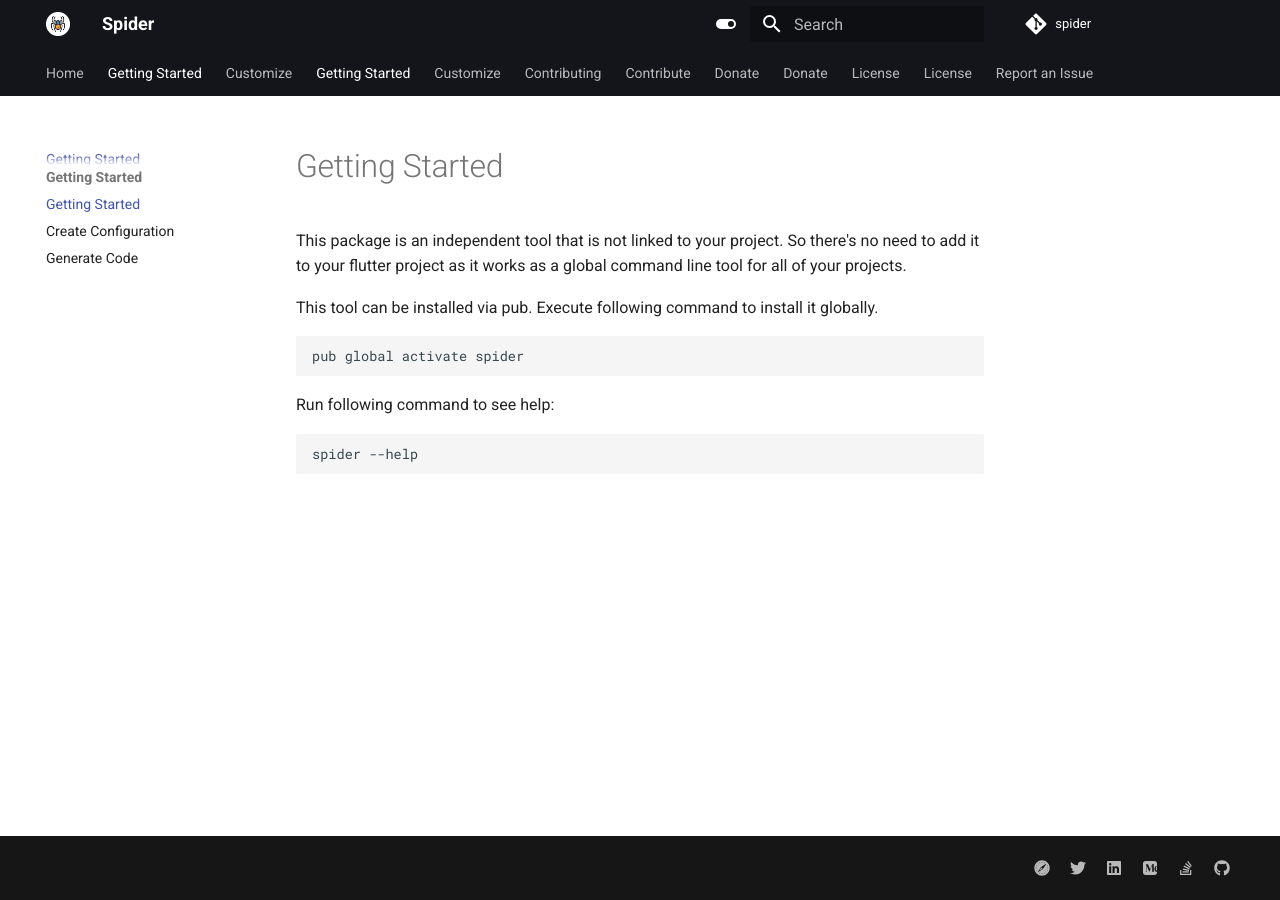
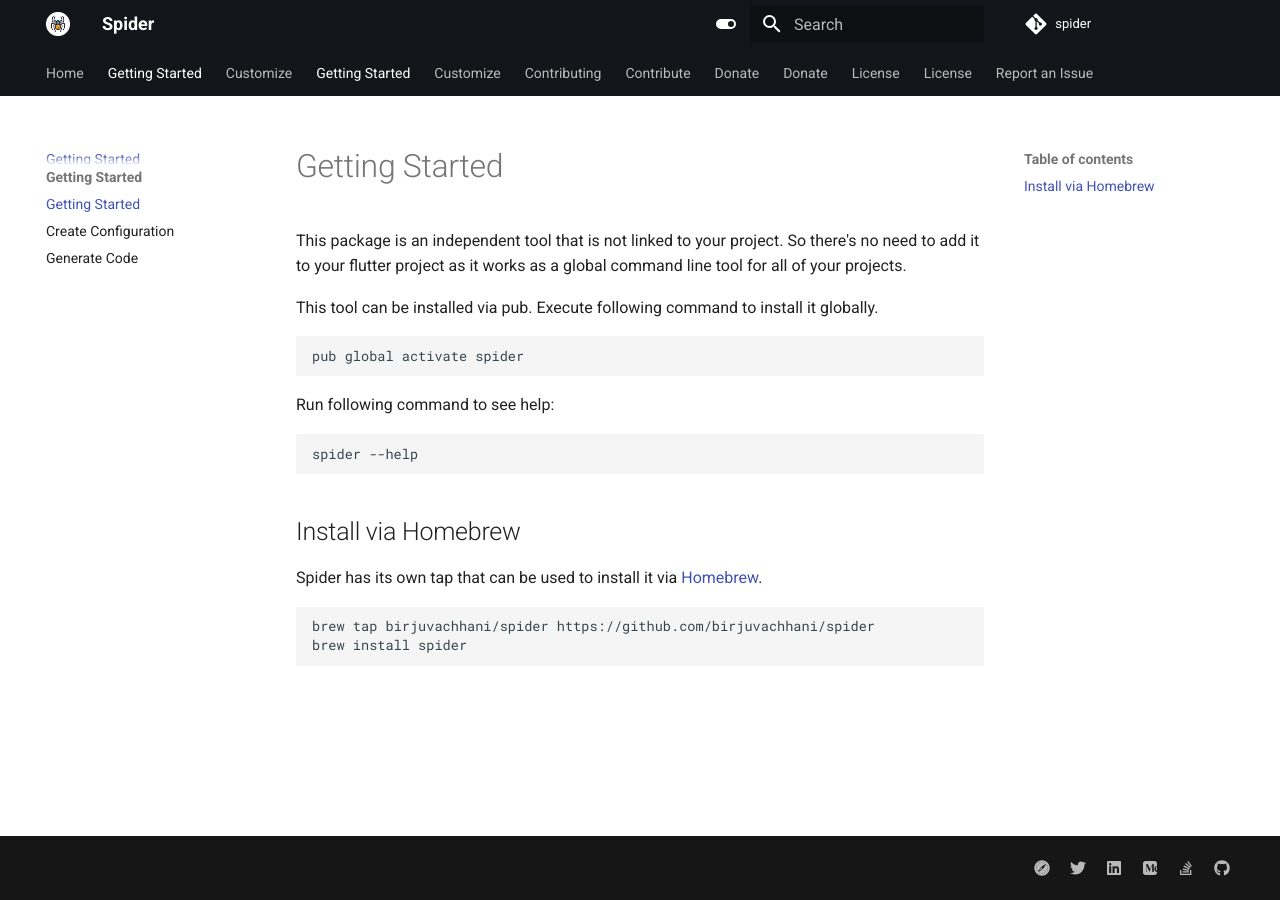
Before and after one commit to BirjuVachhani/spider, an MkDocs documentation site: the page built from docs/installation.md, in a window 1280 px wide. Built offline with MkDocs 1.6.1 and Material for MkDocs 9.7.7, drawn with Linux system fonts in a browser that asks for light colours; comment, search, counter and statistics services are not loaded.

Commit message:
:sparkles: add info for homebrew

````diff
--- a/docs/installation.md
+++ b/docs/installation.md
@@ -11,3 +11,14 @@
 ```shell
 spider --help
 ```
+
+## Install via Homebrew
+
+Spider has its own tap that can be used to install it via [Homebrew](https://brew.sh/).
+
+```shell
+brew tap birjuvachhani/spider https://github.com/birjuvachhani/spider
+brew install spider
+```
+
+<br/>
````
